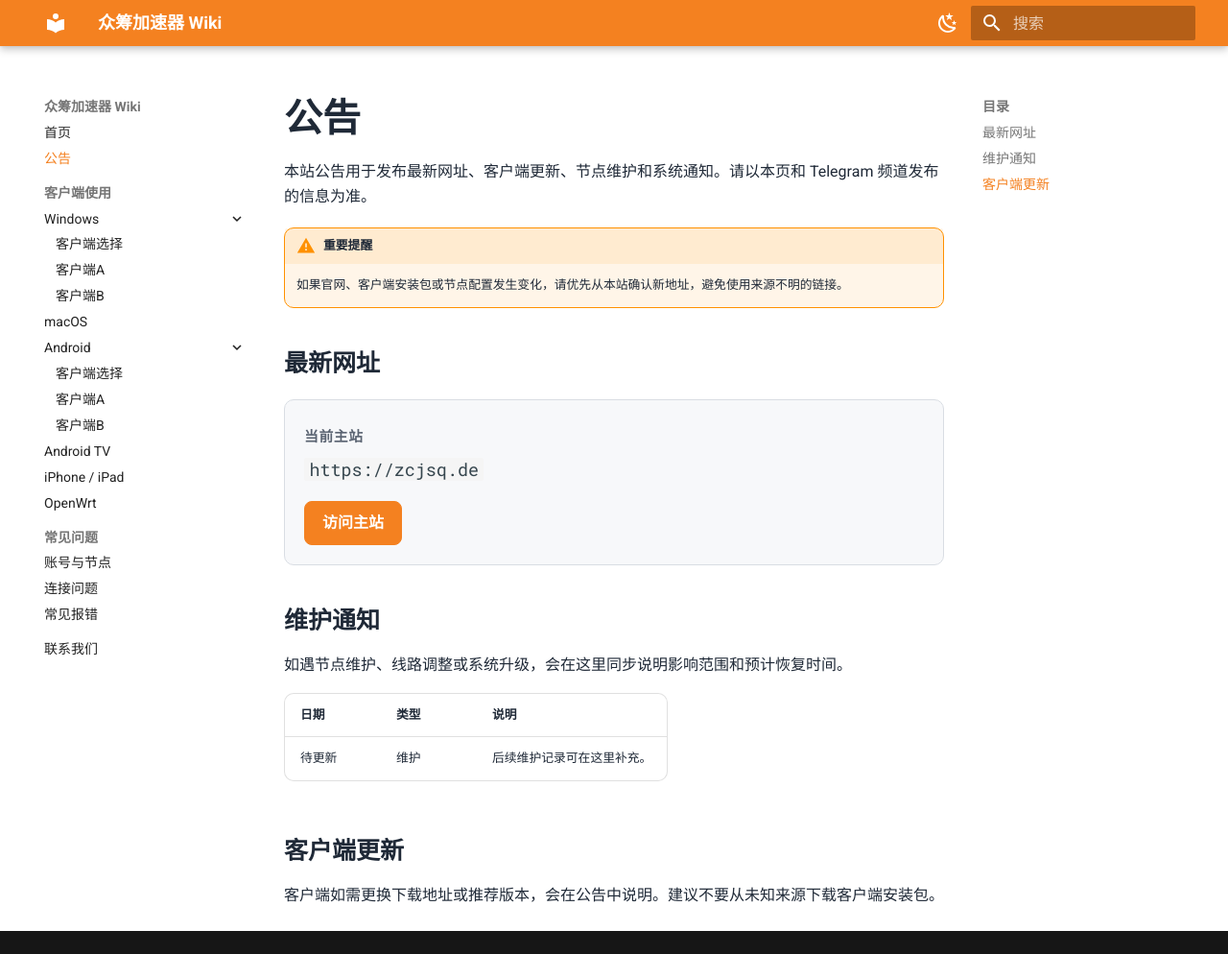
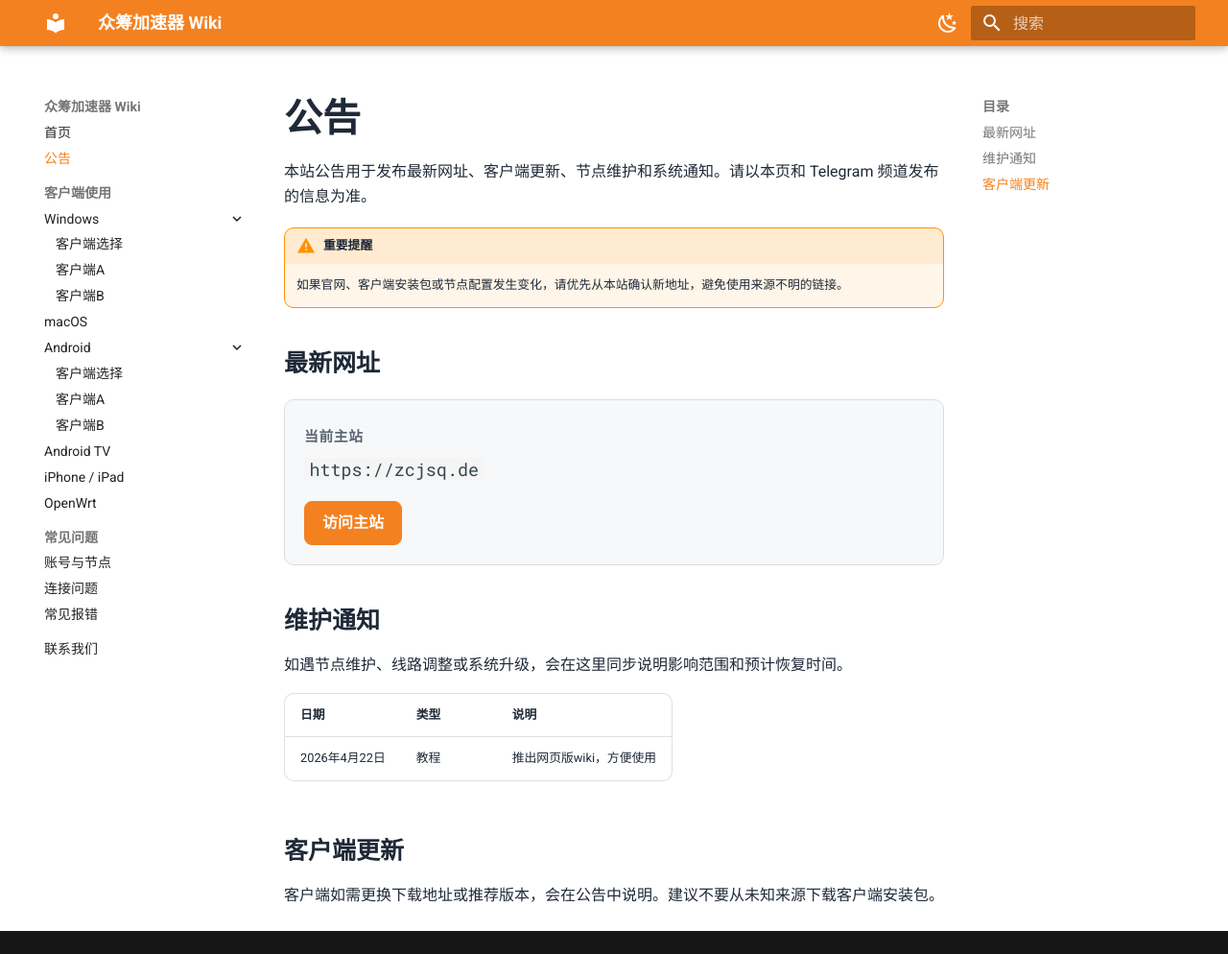
Before and after one commit to Netflixxp/airport-wiki, an MkDocs documentation site: the page built from docs/notice.md, in a window 1280 px wide and 994 px high. Shown: the whole window at 96% size. Built offline with MkDocs 1.6.1 and Material for MkDocs 9.7.7, drawn with Linux system fonts in a browser that asks for light colours.

Commit message:
Update wiki

```diff
--- a/docs/notice.md
+++ b/docs/notice.md
@@ -21,7 +21,7 @@
 
 | 日期 | 类型 | 说明 |
 | --- | --- | --- |
-| 待更新 | 维护 | 后续维护记录可在这里补充。 |
+| 2026年4月22日 | 教程 | 推出网页版wiki，方便使用 |
 
 ## 客户端更新
 
```
